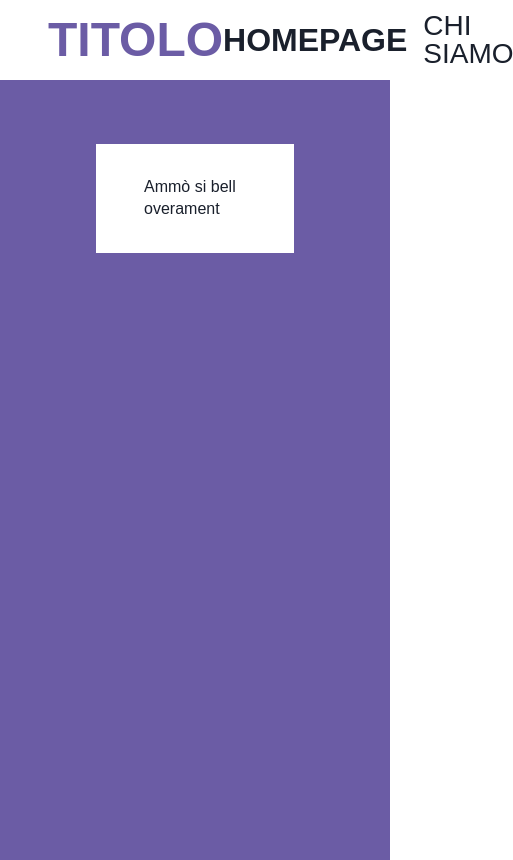
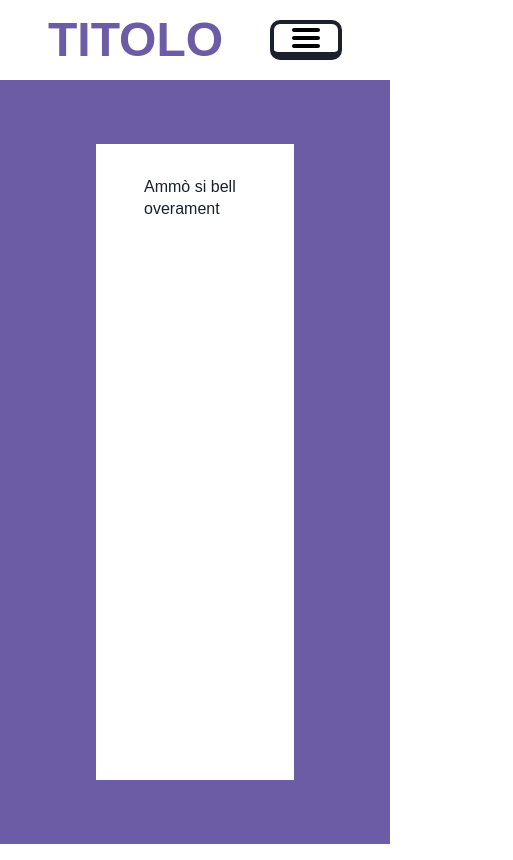
Before and after one commit to CoppolaM98/portfolio, a React (Create React App) app: page /portfolio/about-us in a window 390 px wide. Shown: the whole page, 513 px wide, since content can reach past the window. Built offline with nearby package versions, Linux system fonts and the light colour scheme.

Commit message:
implemented responsiveness (kinda) =D

```diff
--- a/src/App.tsx
+++ b/src/App.tsx
@@ -4,9 +4,11 @@ import { NuvolaPage } from 'component/pages/projects/Nuvola';
 import { BrowserRouter, Route, Routes } from 'react-router-dom';
 import { Homepage } from 'component/pages/Homepage';
 import { AboutUs } from 'component/pages/AboutUs';
+import { Flex } from '@chakra-ui/react';
 
 function App() {
   return (
+    <Flex direction="column" height="100vh" overflow="hidden auto">
       <BrowserRouter basename="portfolio">
       <AppHeader />
         <Routes>
@@ -19,6 +21,7 @@ function App() {
           <Route path="*" element={<span>404</span>} />
         </Routes>
       </BrowserRouter>
+    </Flex>
   );
 }
 
--- a/src/component/layout/AppHeader.tsx
+++ b/src/component/layout/AppHeader.tsx
@@ -1,24 +1,65 @@
-import { Flex, Text } from "@chakra-ui/react";
-import { Link, LinkProps, useLocation } from "react-router-dom";
+import { Button, Flex, Hide, Img, Show, Text } from "@chakra-ui/react";
+import burgerIcon from "assets/icons/burger.svg";
+import { ReactNode, useState } from "react";
+import { useLocation, useNavigate } from "react-router-dom";
 
-export const AppHeaderLink = ({ children, ...linkProps }: LinkProps & { to: string } ) => {
+const appHeaderEntries: { to: string, title: ReactNode }[] = [{
+  to: "/",
+  title: "HOMEPAGE"
+}, {
+  to: "/about-us",
+  title: "CHI SIAMO"
+}]
+
+export const AppHeaderLink = ({ children, to, onClick }: { to: string, children: ReactNode, onClick?: () => void }) => {
 
   const location = useLocation();
-  const variant = location.pathname === linkProps.to ? "header_entry.selected" : "header_entry"
+  const navigate = useNavigate();
 
-  return <Link {...linkProps}>
-    <Text variant={variant}>{children}</Text>
-  </Link>
+  const isCurrentPath = location.pathname === to
+  const variant = isCurrentPath ? "header_entry.selected" : "header_entry"
+
+  return <Text cursor={isCurrentPath ? undefined : "pointer"} variant={variant} onClick={() => {
+    onClick?.();
+    navigate(to);
+  }}>
+    {children}
+  </Text>
 }
 
 export const AppHeader = () => {
 
-  return <Flex justify="space-between" align="center" minH="5rem" padding="0 3rem" position="sticky">
+  const [isOpen, setOpen] = useState<boolean>(false);
+
+  return <Flex justify="space-between" align="center" minH="5rem" padding="0 3rem" bgColor="white"
+    position={isOpen ? "sticky" : "relative"} top="0" w="100%" zIndex="1">
+
     <Text variant="header_title" color="primary">
       TITOLO
     </Text>
-    <Flex align="center" h="100%" gap="1rem">
-    <AppHeaderLink to="/">HOMEPAGE</AppHeaderLink>
-    <AppHeaderLink to="/about-us">CHI SIAMO</AppHeaderLink>
-  </Flex></Flex>
+
+    <Show above='md'>
+      <Flex align="center" h="100%" gap="1rem">
+        {appHeaderEntries.map(e =>
+          <AppHeaderLink to={e.to}>
+            {e.title}
+          </AppHeaderLink>
+        )}
+      </Flex>
+    </Show>
+
+    <Hide above="md">
+      <Button onClick={() => setOpen(o => !o)}>
+        <Img src={burgerIcon} w={8} h={8} />
+      </Button>
+      <Flex position="absolute" bottom="0" right="0" h="calc(100vh - 100%)"
+        w={isOpen ? { base: "100vw", sm: "40vw" } : 0} transform="translateY(100%)">
+        <Flex bgColor="secondary" gap="1rem" direction="column" padding="2rem 3rem" w="100%">
+          {appHeaderEntries.map(e => <AppHeaderLink to={e.to} onClick={() => setOpen(false)}>
+            {e.title}
+          </AppHeaderLink>)}
+        </Flex>
+      </Flex>
+    </Hide>
+  </Flex>
 }
--- a/src/component/layout/PageLayout.tsx
+++ b/src/component/layout/PageLayout.tsx
@@ -1,10 +1,8 @@
-import { Box, Flex } from "@chakra-ui/react";
-import { CSSProperties, ReactNode } from "react";
+import { Flex, FlexProps } from "@chakra-ui/react";
+import { ReactNode } from "react";
 
-export const PageLayout = ({children, style}: {children: ReactNode, style?: CSSProperties}) => {
- return <Box minHeight="calc(100vh - 4rem)" padding="4rem 6rem" backgroundColor="primary">
-    <Flex minHeight="calc(100% - 2rem)" padding="2rem 3rem" backgroundColor="white" direction="column" style={style}>
-        {children}
+export const PageLayout = (flexProps:  FlexProps ) => {
+    return <Flex padding="4rem 6rem" backgroundColor="primary" flex="1">
+        <Flex w="100%" padding="2rem 3rem" backgroundColor="white" direction="column" {...flexProps}/>
     </Flex>
- </Box>
 }
--- a/src/component/pages/projects/CatClothesHanger.tsx
+++ b/src/component/pages/projects/CatClothesHanger.tsx
@@ -6,7 +6,7 @@ import { PageLayout } from "component/layout/PageLayout";
 
 
 export const CatClothesHangerPage = () => {
-    return <PageLayout style={{gap: "1rem"}}>
+    return <PageLayout gap="1rem">
         <img src={catClothesHangerImg} style={{width: "100%", maxHeight: "calc(100vh - 4rem)", objectFit: "contain"}} alt="project detail - first"/>
         <img src={catClothesHangerImg2} style={{width: "100%", maxHeight: "calc(100vh - 4rem)", objectFit: "contain"}} alt="project detail - second"/>
         <video src={catClothesHangerVid} style={{width: "100%", maxHeight: "calc(100vh - 4rem)", objectFit: "contain"}} controls/>
--- a/src/component/pages/projects/Nuvola.tsx
+++ b/src/component/pages/projects/Nuvola.tsx
@@ -7,7 +7,7 @@ import { Img, Text } from "@chakra-ui/react";
 
 
 export const NuvolaPage = () => {
-    return <PageLayout style={{gap: "1rem"}}>
+    return <PageLayout gap="1rem">
         <Text variant="page_title">
             LAMPADA "NUVOLA"
         </Text>
@@ -19,8 +19,8 @@ export const NuvolaPage = () => {
         <Text variant="content">
             Qui descriviamo il processo ideativo
         </Text>
-        <Img src={nuvolaImg} width="100%" maxHeight="calc(100vh - 4rem)" objectFit="contain" alt="project detail - first"/>
-        <Img src={nuvolaImg2} width="100%" maxHeight="calc(100vh - 4rem)" objectFit="contain"  alt="project detail - second"/>
-        <video src={nuvolaVid} style={{width: "100%", maxHeight: "calc(100vh - 4rem)", objectFit: "contain"}} controls/>
+        <Img src={nuvolaImg} width="100%" maxHeight="calc(100vh - 4rem)" objectFit="contain" alt="project detail - first" />
+        <Img src={nuvolaImg2} width="100%" maxHeight="calc(100vh - 4rem)" objectFit="contain" alt="project detail - second" />
+        <video src={nuvolaVid} style={{ width: "100%", maxHeight: "calc(100vh - 4rem)", objectFit: "contain" }} controls />
     </PageLayout>
 }
--- a/src/styles/chakra/theme.ts
+++ b/src/styles/chakra/theme.ts
@@ -14,8 +14,16 @@ import { Select } from './Select';
 #52FFB8 Aquamarine X
  #FED766 Mustard X
 #934B00 Brown X
+*/
 
-*/
+const breakpoints = {
+  base: '0em', // 0px
+  sm: '30em', // ~480px. em is a relative unit and is dependant on the font size.
+  md: '48em', // ~768px
+  lg: '62em', // ~992px
+  xl: '80em', // ~1280px
+  '2xl': '96em', // ~1536px
+}
 
 export const theme = extendTheme({
   colors: {
@@ -36,4 +44,5 @@ export const theme = extendTheme({
     Select,
     Input,
   },
+  breakpoints
 });
```
Also changed, not shown: src/assets/icons/burger.svg (added), 8 other files (tests, documents, lock files or other folders). Lines whose indentation alone changed are shown as unchanged.
